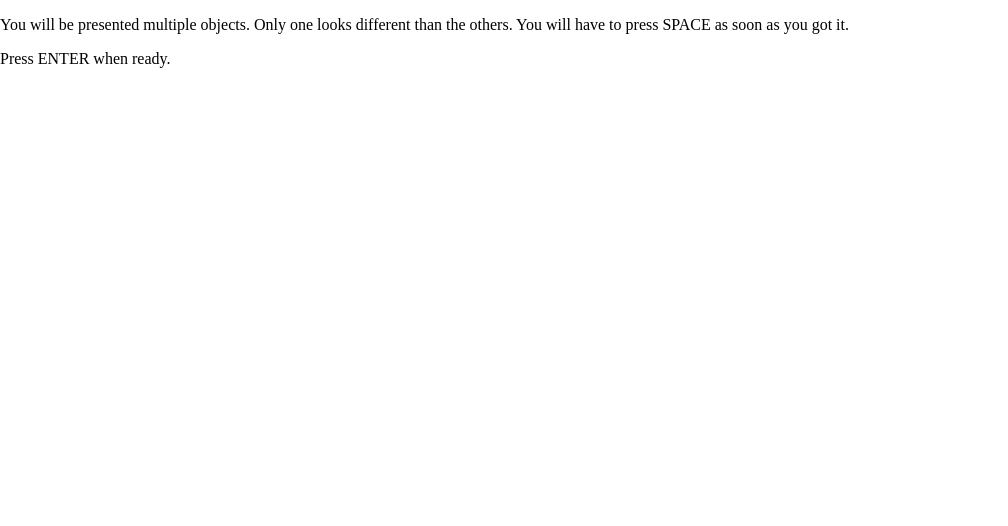
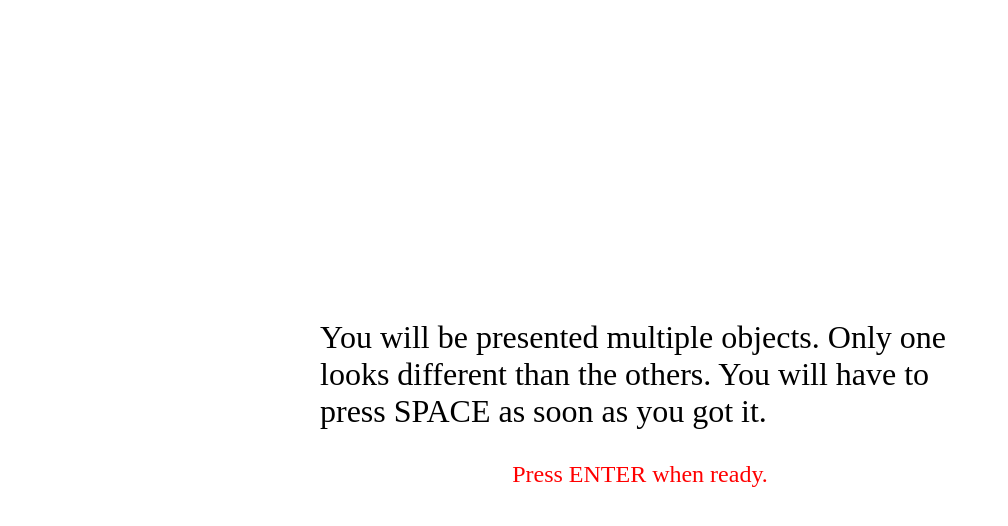
Before and after one commit to Daru13/psud-visual-variables-study, a website with bundled scripts: page src/html/index.html in a window 1280 px wide. Shown: the whole page, without its empty margins (0-1008 px from the left). Built offline with nearby package versions, Linux system fonts and the light colour scheme.

Commit message:
Add some css to trial view

```diff
--- a/src/css/experiment.css
+++ b/src/css/experiment.css
@@ -1,3 +1,37 @@
+html {
+    width: 100%;
+    height: 100%;
+}
+
+body {
+    width: 100%;
+    height: 100%;
+}
+
+/**********
+Trial view
+**********/
+#trial-view {
+    width: 100%;
+    height: 100%;
+    display: flex;
+    justify-content: center;
+    align-items: center;
+}
+
+.init-state {
+    width: 50%;
+}
+
+.init-state p:first-child {
+    font-size: xx-large;
+}
+.init-state p:last-child {
+    text-align: center;
+    font-size: x-large;
+    color: red;
+}
+
 .low {
     display: grid;
     grid-template-columns: repeat(3, 50px);
--- a/src/ts/views/TrialView.ts
+++ b/src/ts/views/TrialView.ts
@@ -23,11 +23,13 @@ export class TrialView extends View<ViewParameter> {
     }
 
     private setInitPanel() {
+        let div = $("<div>").addClass("init-state").appendTo(this.node);
+
         $("<p>").text("You will be presented multiple objects. Only one looks different than the others. You will have to press SPACE as soon as you got it.")
-        .appendTo(this.node);
+        .appendTo(div);
 
         $("<p>").text("Press ENTER when ready.")
-            .appendTo(this.node);
+            .appendTo(div);
 
         let onEnter = (e: any) => {
             if (e.key === "Enter") {
@@ -41,8 +43,6 @@ export class TrialView extends View<ViewParameter> {
     }
 
     private setTestPanel() {
-        let temp = 2;
-        let vv = 1;
         let grid = $('<div>').addClass("test-state");
         let n: number;
 
```
